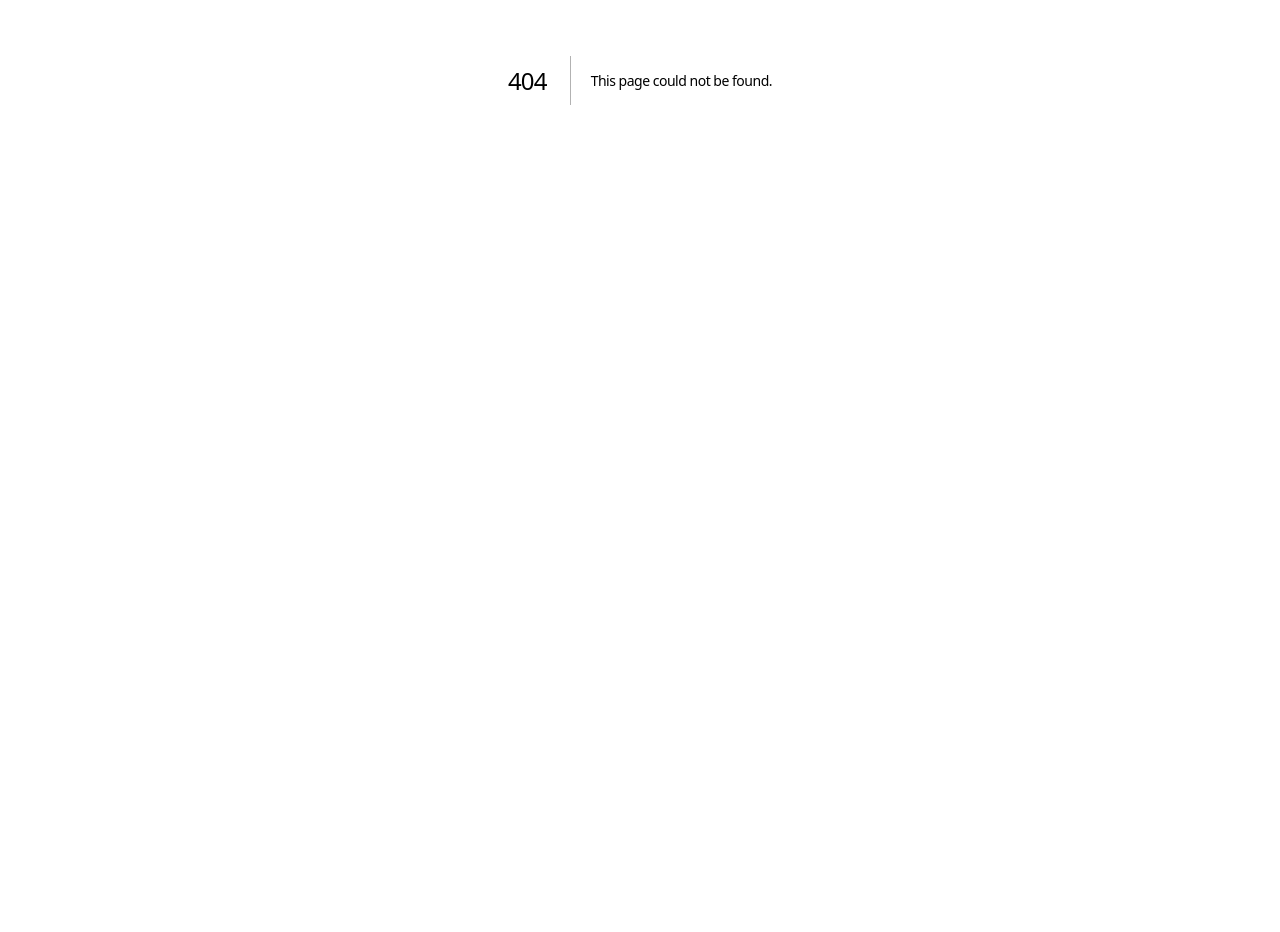
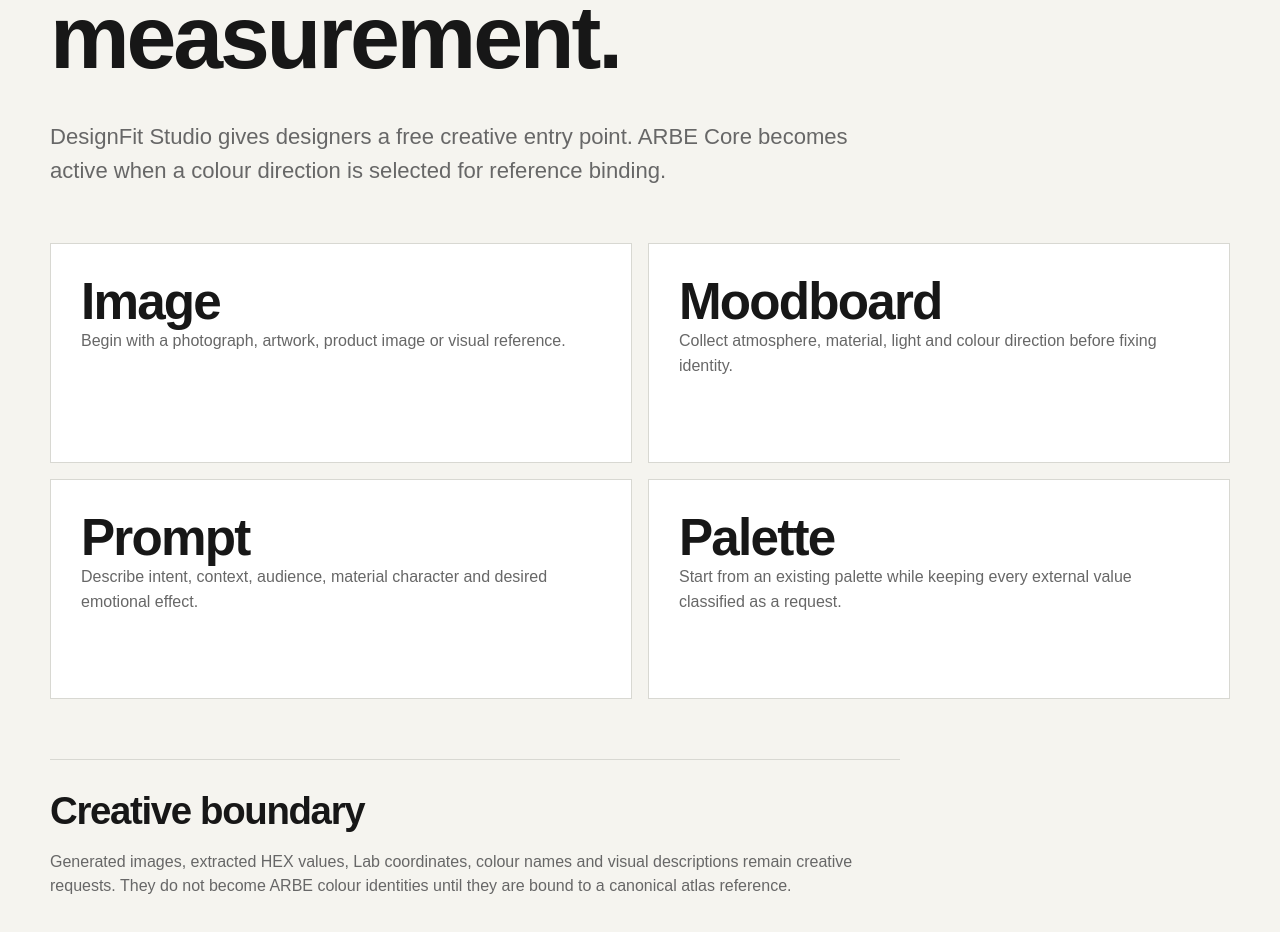
Before and after one commit to HelabHLC/designfit-studio, a Next.js app: page /create in a window 1280 px wide. Before the commit this address had no page. Shown: the part 320-1252 px from the top of the page. Before the commit the page ends 800 px from the top, so only its background shows below. Built offline with nearby package versions, Linux system fonts and the light colour scheme.

Commit message:
feat: add the creative workspace entry page

```diff
--- /dev/null
+++ b/app/create/page.tsx
@@ -0,0 +1,39 @@
+const inputs = [
+  ["Image", "Begin with a photograph, artwork, product image or visual reference."],
+  ["Moodboard", "Collect atmosphere, material, light and colour direction before fixing identity."],
+  ["Prompt", "Describe intent, context, audience, material character and desired emotional effect."],
+  ["Palette", "Start from an existing palette while keeping every external value classified as a request."],
+];
+
+export default function CreatePage() {
+  return (
+    <main className="content-page shell">
+      <header>
+        <p className="eyebrow">Create</p>
+        <h1>Start with the idea, not the measurement.</h1>
+        <p className="hero-copy">
+          DesignFit Studio gives designers a free creative entry point. ARBE Core
+          becomes active when a colour direction is selected for reference binding.
+        </p>
+      </header>
+      <div className="card-grid">
+        {inputs.map(([title, text]) => (
+          <article className="card" key={title}>
+            <h2>{title}</h2>
+            <p>{text}</p>
+          </article>
+        ))}
+      </div>
+      <div className="prose" style={{ marginTop: 60 }}>
+        <section>
+          <h2>Creative boundary</h2>
+          <p>
+            Generated images, extracted HEX values, Lab coordinates, colour names and
+            visual descriptions remain creative requests. They do not become ARBE
+            colour identities until they are bound to a canonical atlas reference.
+          </p>
+        </section>
+      </div>
+    </main>
+  );
+}
```
